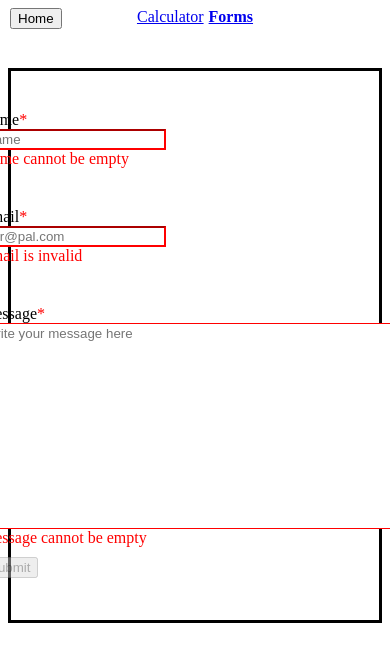
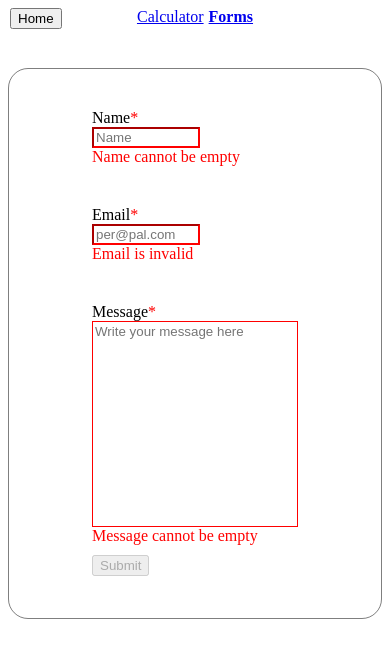
Before and after one commit to haruixu/idatt2105, a Vue app in the folder øving3/calculator-v2/: page /forms in a window 390 px wide. Shown: the top 662 px of the page. Built offline with nearby package versions, Linux system fonts and the light colour scheme.

Commit message:
SimpleForm emit event to formview that handles submitting data + implemented functions from new utils classses

```diff
--- /dev/null
+++ b/øving3/calculator-v2/data/submissions.json
@@ -0,0 +1,5 @@
+{
+  "submissions": {
+    "status": "true"
+  }
+}
--- a/øving3/calculator-v2/package.json
+++ b/øving3/calculator-v2/package.json
@@ -14,7 +14,7 @@
     "type-check": "vue-tsc --build --force",
     "lint": "eslint . --ext .vue,.js,.jsx,.cjs,.mjs,.ts,.tsx,.cts,.mts --fix --ignore-path .gitignore",
     "format": "prettier --write src/",
-    "mockapi": "json-server -w src/data/dummydata.json"
+    "mockapi": "json-server -w data/dummydata.json"
   },
   "dependencies": {
     "axios": "^1.6.7",
--- a/øving3/calculator-v2/src/components/SimpleForm.vue
+++ b/øving3/calculator-v2/src/components/SimpleForm.vue
@@ -4,9 +4,7 @@ import Input from '@/components/Input.vue';
 import Field from "@/components/Field.vue";
 import TextArea from "@/components/TextArea.vue";
 
-import { useUserStore } from "../stores/userstore";
 import axios from 'axios';
-import router from '@/router'
 
 const form = ref({
   name: "",
@@ -14,9 +12,10 @@ const form = ref({
   message: ""
 })
 
+const emit = defineEmits(['submitted']);
+
 //todo passe inn en egen fuksjoin fra parent til button, som bare emitter all verdiene
 //todo ta imot disse i formsview og passe inn verdiene inn i store
-
 const errors = ref({
   name: "Name cannot be empty",
   email: "Email is invalid",
@@ -39,22 +38,9 @@ const validateEmail = (email: string) => {
       );
 };
 
-const userStore = useUserStore();
-
-async function submit() {
-  userStore.addForm(form.value.name, form.value.email);
-  form.value = {
-    name: "",
-    email: "",
-    message: ""
-  }
-  const loginResponse = await axios.get("http://localhost:3000/forms");
-  alert("Login: " + loginResponse);
-  if(loginResponse.data.status == "true"){
-    router.push("/");
-  }
+function submit() {
+  emit('submitted', form)
 }
-
 
 </script>
 
@@ -126,6 +112,16 @@ form {
   align-items: baseline;
 }
 
+@media (max-width: 481px) {
+  Input, TextArea {
+    max-width: 100px;
+  }
+
+  TextArea {
+    max-width: 200px;
+  }
+}
+
 Field {
   margin-top: 2px;
 }
--- a/øving3/calculator-v2/src/views/FormsView.vue
+++ b/øving3/calculator-v2/src/views/FormsView.vue
@@ -1,22 +1,22 @@
 <template>
   <div class="container">
-    <SimpleForm/>
+    <SimpleForm @submitted="submit"/>
   </div>
 </template>
 
 <style scoped>
   .container {
     display: flex;
-    border: solid black;
+    border: 1px solid rgba(0, 0, 0, 0.5);
     justify-content: center;
     margin: 5vh 20vh 5vh 20vh;
     padding-bottom: 5vh;
+    border-radius: 20px;
   }
 
   @media (max-width: 481px) {
     .container {
-      margin: 5vh 0vh 5vh 0vh;
-
+      margin: 5vh 0 5vh 0;
     }
   }
 </style>
@@ -24,4 +24,31 @@
 
 <script setup lang="ts">
 import SimpleForm from "@/components/SimpleForm.vue";
+import axios from "axios";
+import router from '@/router';
+import {isLoginSuccessful} from "@/utils/loginutils.js"
+import {loginRequest} from "@/utils/httputils.js"
+
+const submit = async (value, event) => {
+  console.log("Subitting: " + value.value.name + " " + value.value.email);
+
+  let response = await loginRequest({});
+      console.log("got response login")
+      if (isLoginSuccessful(response)) {
+        //userStore.saveUserInStore(this.username);
+        console.log("sucess!")
+        router.push("/");
+      }
+
+    /*axios.post('http://localhost:5173/submissions', {
+    name: value.value.name,
+    mail: value.value.email,
+  }).then(response => {
+    console.log('Response:', response.data);
+    // Handle the response data here
+  }).catch(error => {
+    console.error('Error:', error);
+    // Handle the error here
+  });*/
+}
 </script>
```
Also changed, not shown: øving3/calculator-v2/data/dummydata.json (renamed from øving3/calculator-v2/src/data/dummydata.json).
